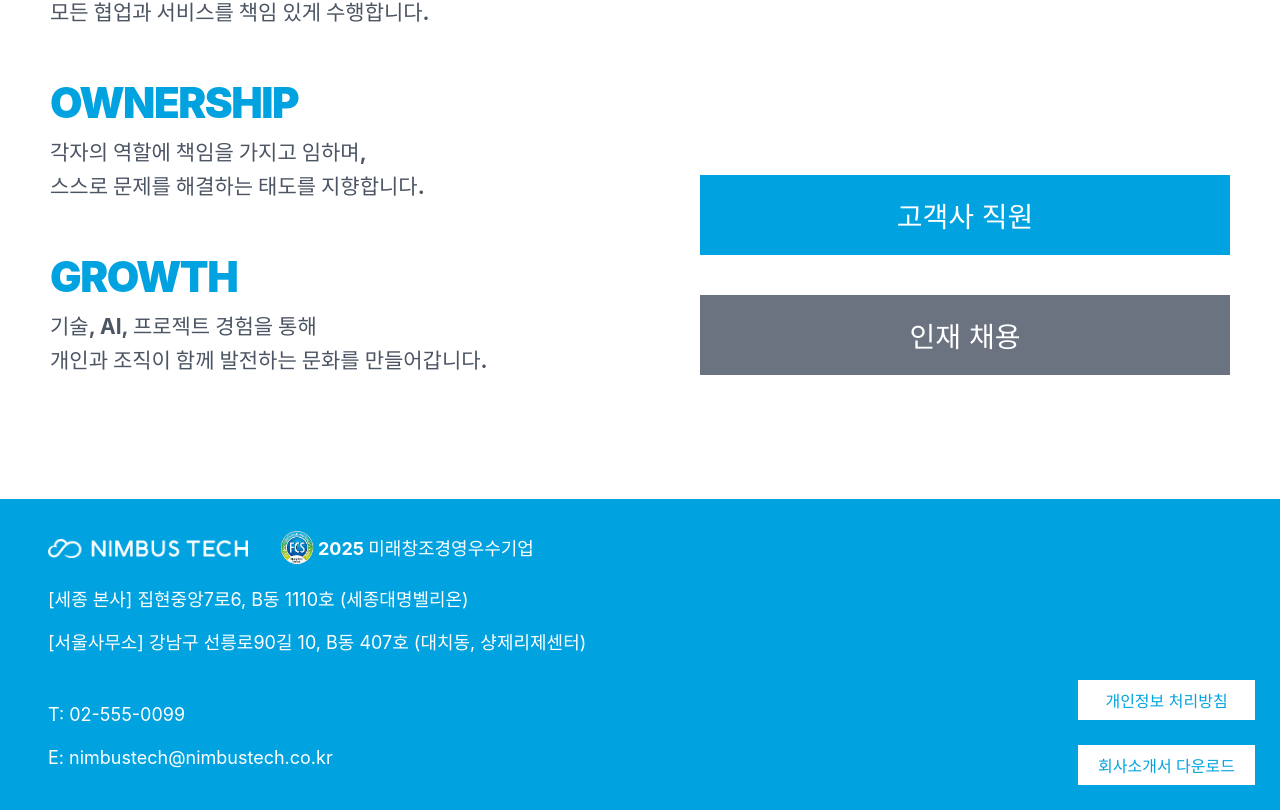
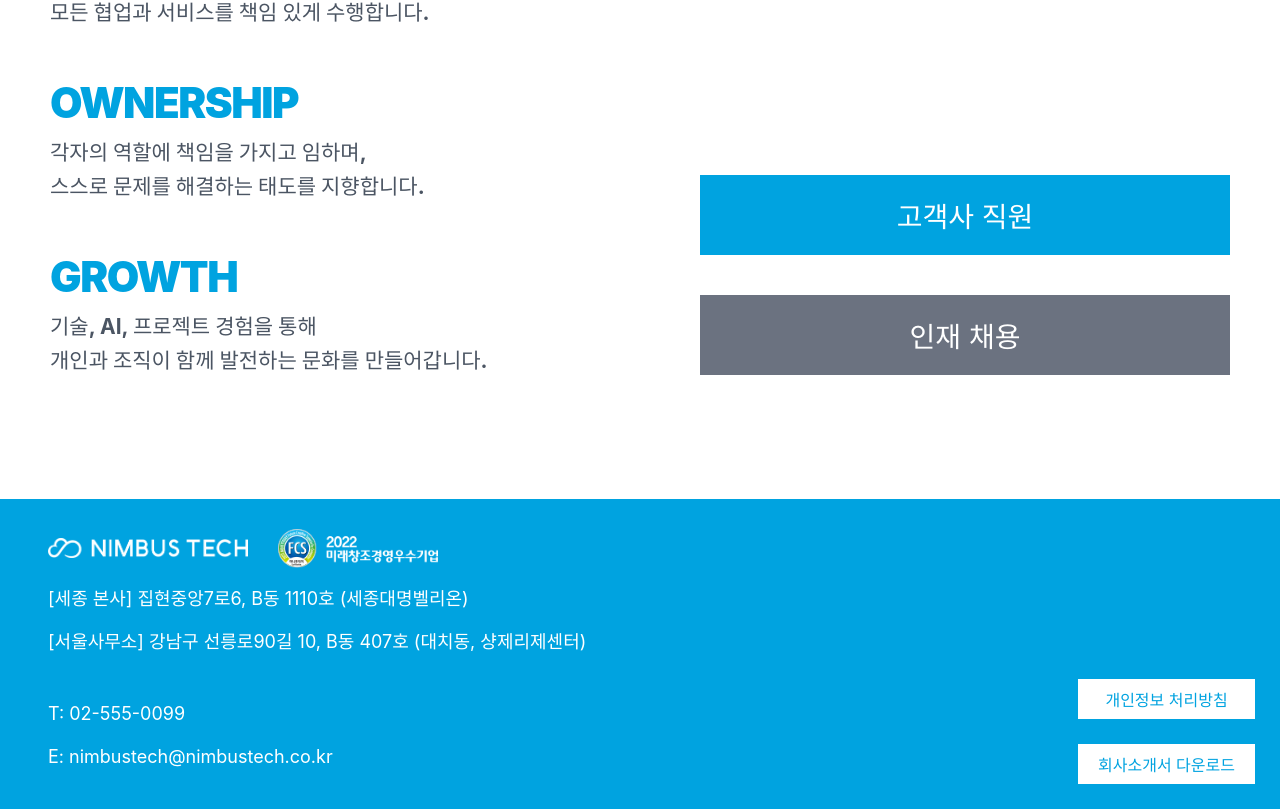
Before and after one commit to onexhana/nimbustech_website, a React (Vite) app: page / in a window 1280 px wide. Shown: the part 3612-4422 px from the top of the page. Built offline with nearby package versions, Linux system fonts and the light colour scheme; a web font is replaced by a local one.

Commit message:
feat : 푸터 로고 수정

```diff
--- a/src/components/common/Footer.tsx
+++ b/src/components/common/Footer.tsx
@@ -32,13 +32,7 @@ export default function Footer() {
                 style={isMobile ? { marginTop: '30px', marginLeft: '24px', gap: '0.5rem' } : { marginTop: '30px' }}
               >
                 <img src="/logo/logo_white.png" alt="NIMBUS TECH" style={{ width: '70px', height: 'auto' }} />
-                <div className="flex items-center space-x-2 bg-white rounded-full px-3 py-1">
-                  <img src="/logo/fcs_logo.png" alt="FCS 배지" style={{ width: '40px', height: 'auto' }} />
-                  <div className="flex flex-col items-center space-y-0.1">
-                    <span className="self-start" style={{ fontSize: '11px', fontWeight: '500', color: '#ffffff' }}>2025</span>
-                    <span style={{ fontSize: '11px', fontWeight: '500', color: '#ffffff' }}>미래창조경영우수기업</span>
-                  </div>
-                </div>
+                <img src="/logo/2022_special.png" alt="2022 Special Badge" style={{ width: '120px', height: 'auto' }} />
               </div>
             ) : (
               /* 데스크탑 원본 레이아웃 */
@@ -46,9 +40,8 @@ export default function Footer() {
                 <div className="flex items-center space-x-2">
                   <img src="/logo/logo-white-wide.png" alt="NIMBUS TECH" style={{ width: '200px', height: 'auto' }} />
                 </div>
-                <div className="bg-white rounded-full px-3 py-1 flex items-center space-x-2" style={{ marginLeft: '30px' }}>
-                  <img src="/logo/fcs_logo.png" alt="FCS 배지" style={{ width: '40px', height: 'auto' }} />
-                  <span style={{ fontSize: '18px', fontWeight: 'bold', color: '#ffffff' }}>2025 미래창조경영우수기업</span>
+                <div className="flex items-center" style={{ marginLeft: '30px' }}>
+                  <img src="/logo/2022_special.png" alt="2022 Special Badge" style={{ width: '160px', height: 'auto' }} />
                 </div>
               </div>
             )}
```
Also changed, not shown: public/logo/2022_special.png (added).
